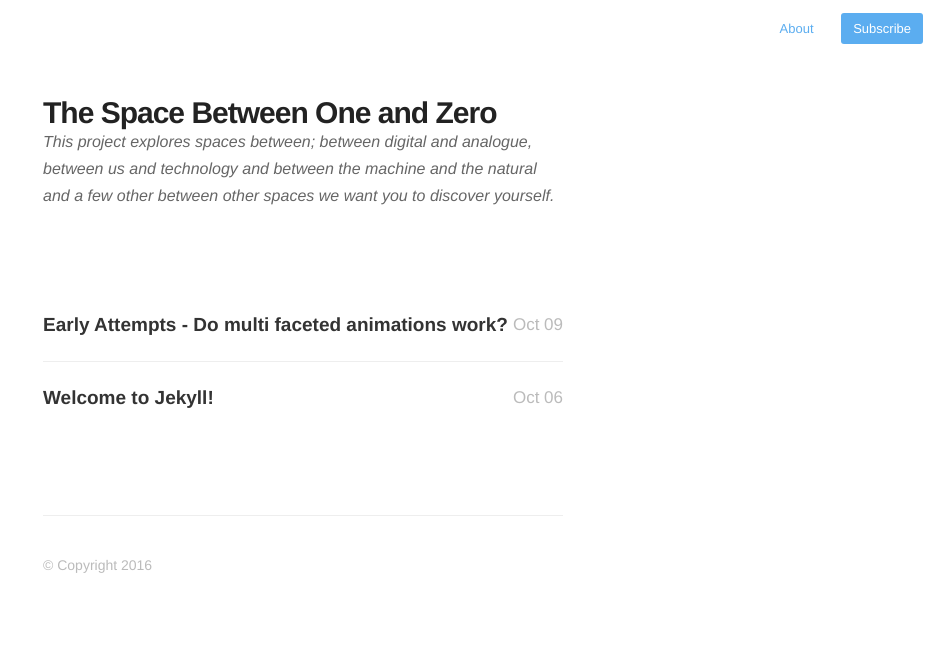
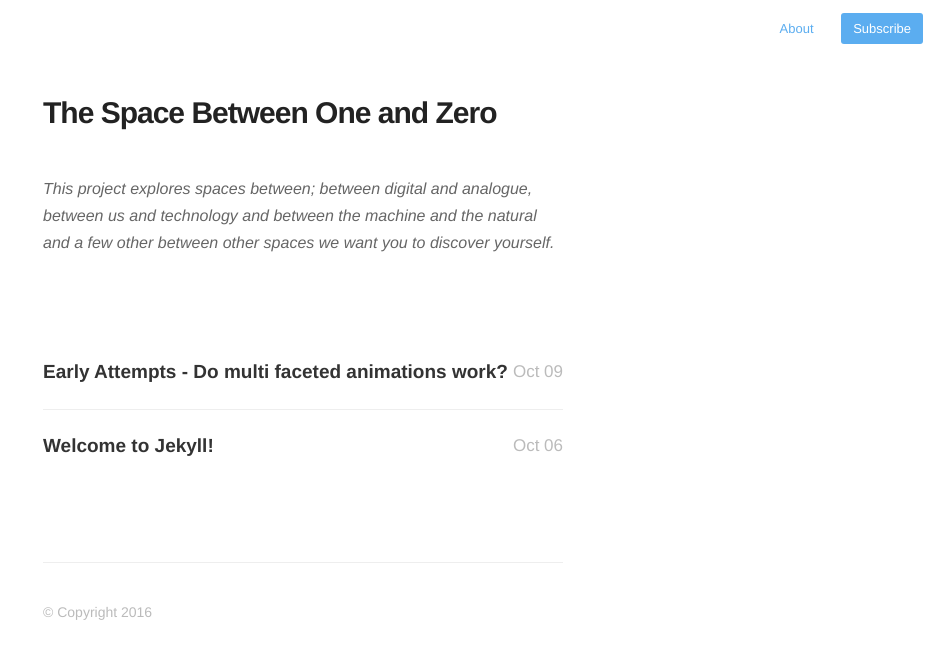
Before and after one commit to evolve2k/praxy, a Jekyll site: the page built from index.html, in a window 1280 px wide. Shown: the top 659 px of the page, without its empty margins (337-1280 px from the left). Built offline with Jekyll 4.4.1, drawn with Linux system fonts in a browser that asks for light colours; nearby versions of some CDN libraries.

Commit message:
Update from Forestry.io - index.html

```diff
--- a/index.html
+++ b/index.html
@@ -2,5 +2,6 @@
 title: ''
 layout: default
 ---
-<h1 class="page-heading">{{ site.title }}</h1><p><em>This project explores spaces between;&nbsp;between digital and analogue, between us and technology and between the machine and the natural and a few other between other spaces we want you to discover yourself.</em></p>
+<h1 class="page-heading">{{ site.title }}</h1>
+<p><em><br></em></p><p><em>This project explores spaces between;&nbsp;between digital and analogue, between us and technology and between the machine and the natural and a few other between other spaces we want you to discover yourself.</em></p>
 <p>{% include post-list.html %}{% include footer.html %}</p>
```
